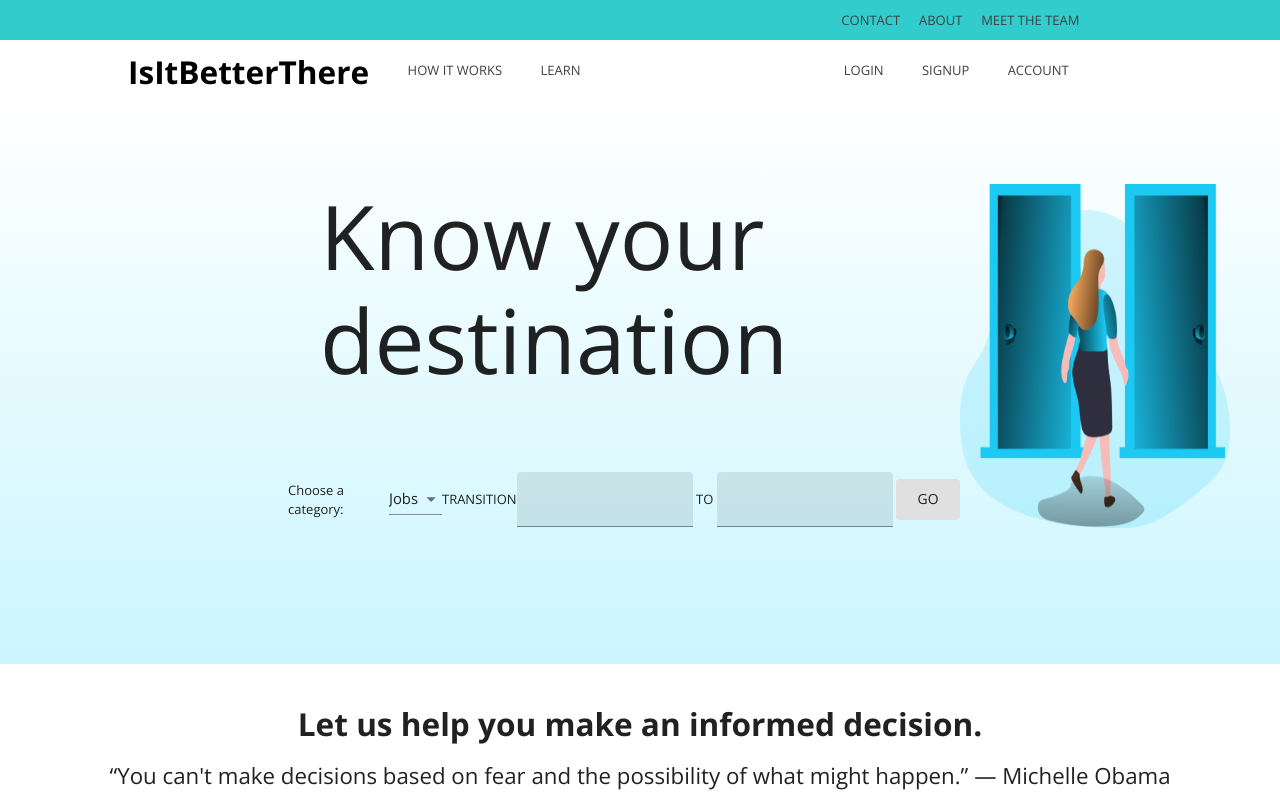
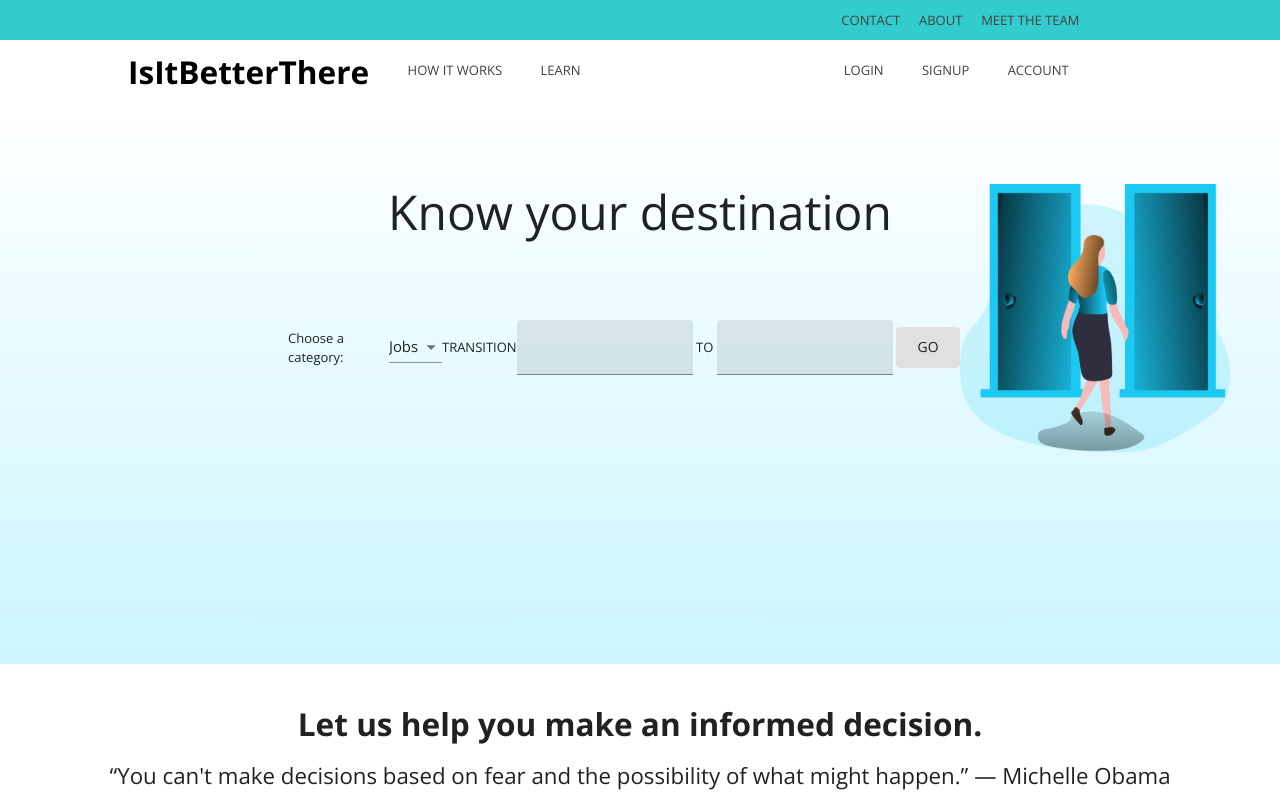
Before and after one commit to ricjohn-acosta/isitbetterthere, a Next.js app: page / in a window 1280 px wide. Shown: the top 800 px of the page. Built offline with nearby package versions, Linux system fonts and the light colour scheme.

Commit message:
try fix for weird styling render behaviour

```diff
--- a/components/Content/Sections/MainSection.js
+++ b/components/Content/Sections/MainSection.js
@@ -59,12 +59,20 @@ const WelcomeMessage = styled(Typography)`
   align-items: center;
   margin-bottom: 10vh;
   margin-left: 25vw;
+
+
   ${(props) => props.theme.breakpoints.down("sm")} {
     display: flex;
     justify-content: center;
     align-items: center;
     font-size: 2.2rem;
     margin-left: 5vw
+  }
+  ${(props) => props.theme.breakpoints.between("1287", "1870")} {
+    font-size: 4rem;
+  }
+  ${(props) => props.theme.breakpoints.between("sm", "1287")} {
+    font-size: 3rem;
   }
 `;
 
--- a/components/Navigation/Footer.js
+++ b/components/Navigation/Footer.js
@@ -27,7 +27,6 @@ const LeftContainer = styled(Grid)``;
 const RightContainer = styled.div`
   float: right;
   padding: 4px 16px 0 0;
-
 `;
 
 const SocialMediaIcon = styled.img`
@@ -86,7 +85,7 @@ const Footer = () => {
         <Divider />
         <br />
         <Copyright>IsItBetterThere © 2020 Ricjohn Genoguin</Copyright>
-        <div>v0.0.1</div>
+        <div style={{ float: "right" }}>v0.0.1</div>
       </Container>
     </Wrapper>
   );
--- a/pages/_app.js
+++ b/pages/_app.js
@@ -8,13 +8,13 @@ import App from "next/app";
 import withReduxStore from "../lib/with-redux-store";
 
 class MyApp extends App {
-  componentDidMount() {
-    // Remove the server-side injected CSS.
-    const jssStyles = document.querySelector("#jss-server-side");
-    if (jssStyles) {
-      jssStyles.parentElement.removeChild(jssStyles);
-    }
-  }
+  // componentDidMount() {
+  //   // Remove the server-side injected CSS.
+  //   const jssStyles = document.querySelector("#jss-server-side");
+  //   if (jssStyles) {
+  //     jssStyles.parentElement.removeChild(jssStyles);
+  //   }
+  // }
   render() {
     const { Component, pageProps, store } = this.props;
     return (
```
